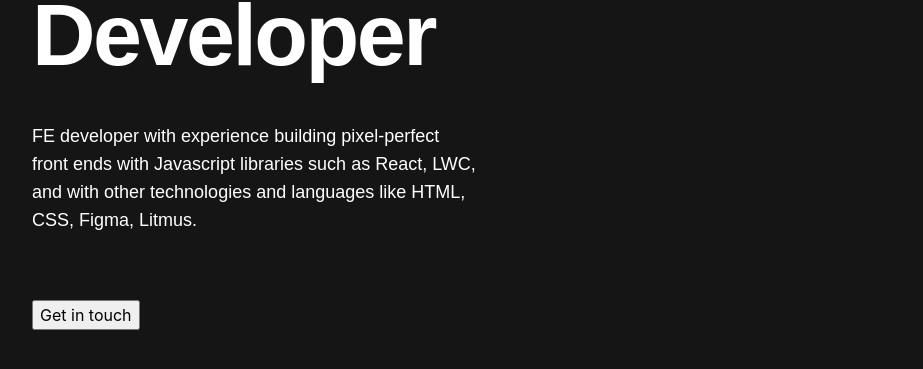
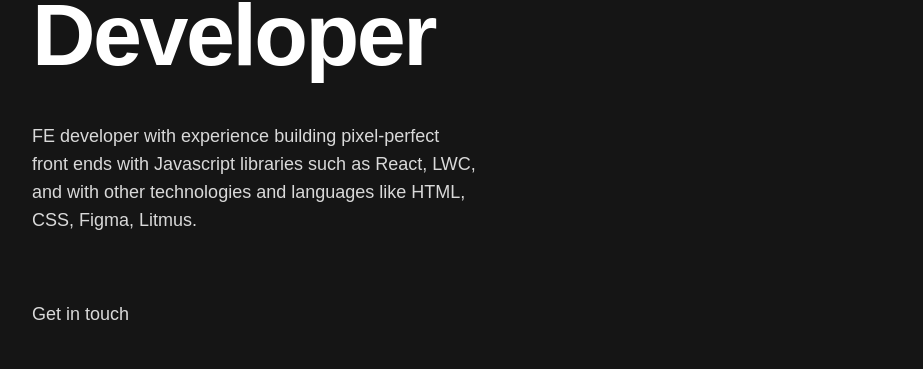
Before and after one commit to maisieo/-maisie-codes, a React (Create React App) app: page / in a window 1280 px wide. Shown: the part 383-752 px from the top of the page, without its empty margins (178-1101 px from the left). Built offline with nearby package versions, Linux system fonts and the light colour scheme.

Commit message:
button to a

```diff
--- a/src/components/IntroSection/IntroSection.js
+++ b/src/components/IntroSection/IntroSection.js
@@ -8,7 +8,7 @@ function IntroSection() {
         <h1 className="header-text">I'm Maisie!
         A Frontend Developer</h1>
         <p className="sub-heading">FE developer with experience building pixel-perfect front ends with Javascript libraries such as React, LWC, and with other technologies and languages like HTML, CSS, Figma, Litmus.</p>
-        <button className="contact-button">Get in touch</button>
+        <a className="contact-button">Get in touch</a>
       </div>
       <div className="profile-img">
 
--- a/src/components/IntroSection/IntroSection.scss
+++ b/src/components/IntroSection/IntroSection.scss
@@ -23,31 +23,14 @@
 .sub-heading {
   @include apply-font-body;
   max-width: 445px;
-
   padding-bottom:66px;
 }
 
-// header {
-//   display: flex;
-//   flex-direction: row;
-//   justify-content: space-between;
-//   padding-top: 39px;
-// }
+.contact-button {
+  @include apply-font-body;
+}
 
-// .name {
-//   color: $light-color-2;
-// //   font-family: $font-family;
-//   @include apply-font-styles;
-// }
-
-// /*social icons*/
-
-// .social-icons {
-//   display: flex;
-//   min-width: 43px;
-//   gap: 20px;
-// }
-
-// .social-icons i {
-//   color: $light-color-2;
-// }
+.contact-button:hover {
+  color:green;
+  transition: all 0.3s;
+}
--- a/src/styles/variables.scss
+++ b/src/styles/variables.scss
@@ -1,6 +1,7 @@
 $primary-color: #151515;
 $highlight-color: #4ee1a0;
 $base-spacing: 16px;
+$light-color-1:  #D9D9D9;
 $light-color-2: #ffffff;
 $font-family: "Space Grotesk";
 $horizontal-spacing:20px;
@@ -10,15 +11,15 @@ $horizontal-spacing:20px;
     font-family: $family, sans-serif;
   }
 
-  @mixin common-font-styles($color: $light-color-2) {
-    color: $color;
+  @mixin common-font-styles() {
     font-style: normal;
-    font-weight: 700;
   }
 
   @mixin apply-font-heading-m($size: 24px, $lineHeight: 32px) {
     @include font-family;
     @include common-font-styles;
+    font-weight:700;
+    color: $light-color-2;
     font-size: $size;
     line-height: $lineHeight;
   }
@@ -26,6 +27,8 @@ $horizontal-spacing:20px;
   @mixin apply-font-heading-xl($size: 88px, $lineHeight: 88px, $letterSpacing: -2.5px) {
     @include font-family;
     @include common-font-styles;
+    color: $light-color-2;
+    font-weight:700px;
     font-size: $size;
     line-height: $lineHeight;
     letter-spacing: $letterSpacing;
@@ -34,6 +37,7 @@ $horizontal-spacing:20px;
   @mixin apply-font-body {
     @include font-family;
     @include common-font-styles;
+    color: $light-color-1;
     font-size: 18px;
     font-weight: 500;
     line-height: 28px;
```
